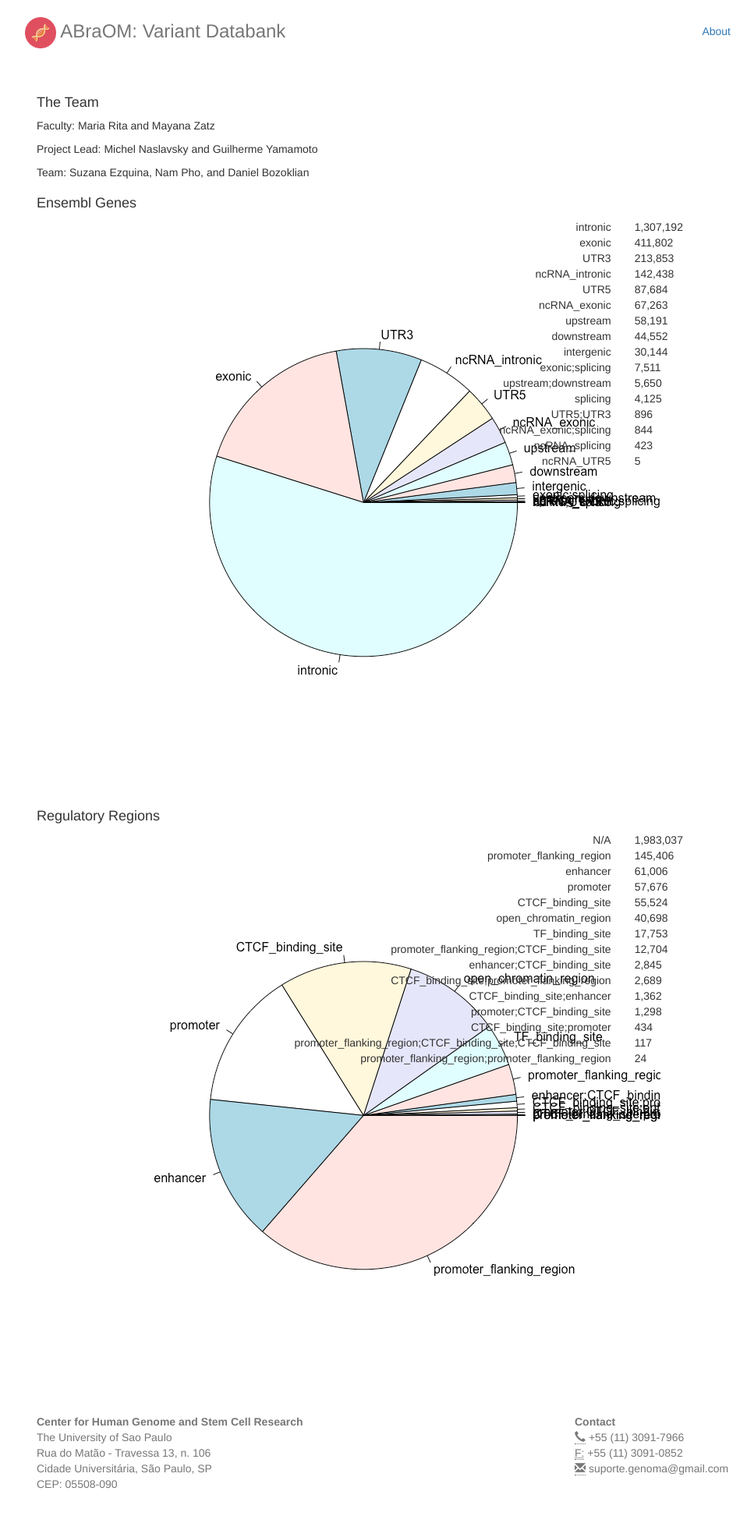
After one commit to sezquina/variant-webapp, a Flask app: page /about in a window 1280 px wide. The commit adds this page. Shown: the whole page at 78% size, without its empty margins (148-1115 px from the left). Run offline with Flask 2, Linux system fonts and the light colour scheme; parts of the project's set-up code (start-up, migrations or seed data) failed here and were passed over; some libraries are stand-ins or nearby versions.

Commit message:
add an about page

```diff
--- a/wsgi/static/css/jumbotron-narrow.css
+++ b/wsgi/static/css/jumbotron-narrow.css
@@ -15,7 +15,6 @@ body {
 /* Custom page header */
 .header {
   padding-bottom: 20px;
-  border-bottom: 1px solid #e5e5e5;
 }
 /* Make the masthead heading the same height as the navigation */
 .header h3 {
@@ -28,7 +27,6 @@ body {
 .footer {
   padding-top: 19px;
   color: #777;
-  border-top: 1px solid #e5e5e5;
 }
 
 /* Customize container */
--- a/wsgi/templates/_base.html
+++ b/wsgi/templates/_base.html
@@ -34,9 +34,9 @@
       <div class="header clearfix">
 	<nav>
 	  <ul class="nav nav-pills pull-right">
-	    <li role="presentation"><a href="#">Documentation</a></li>
-	    <li role="presentation"><a href="#">API</a></li>
-	    <li role="presentation"><a href="#">About</a></li>
+	    <!-- <li role="presentation"><a href="#">Documentation</a></li> -->
+	    <!-- <li role="presentation"><a href="#">API</a></li> -->
+	    <li role="presentation"><a href="/about">About</a></li>
 	  </ul>
 	</nav>
 	<h3 class="text-muted">
--- /dev/null
+++ b/wsgi/templates/about.html
@@ -0,0 +1,107 @@
+{% extends "_base.html" %}
+
+{% block content %}
+
+      <div class="col-lg-12 col-md-12 col-sm-12">
+	<h4>The Team</h4>
+
+	<p>Faculty: Maria Rita and Mayana Zatz</p>
+
+	<p>Project Lead: Michel Naslavsky and Guilherme Yamamoto</p>
+
+	<p>Team: Suzana Ezquina, Nam Pho, and Daniel Bozoklian</p>
+      </div>
+
+      <div class="col-lg-12 col-md-12 col-sm-12">
+        <h4>Ensembl Genes</h4>
+      </div>
+
+      <div class="col-lg-4 col-md-4 col-sm-4">
+	<img src="{{ url_for('static', filename='img/ensgenefunc.png') }}" />
+      </div>
+
+      <div class="col-lg-6 col-md-6 col-sm-6" style="text-align: right;">
+	<p>
+	  intronic <br />
+	  exonic <br />
+	  UTR3 <br />
+	  ncRNA_intronic <br />
+	  UTR5 <br />
+	  ncRNA_exonic <br />
+	  upstream <br />
+	  downstream <br />
+	  intergenic <br />
+	  exonic;splicing <br />
+	  upstream;downstream <br />
+	  splicing <br />
+	  UTR5;UTR3 <br />
+	  ncRNA_exonic;splicing <br />
+	  ncRNA_splicing <br />
+	  ncRNA_UTR5 <br />
+	</p>
+      </div>
+
+      <div class="col-lg-2 col-md-2 col-sm-2">
+	1,307,192 <br />
+	411,802 <br />
+	213,853 <br />
+	142,438 <br />
+	87,684 <br />
+	67,263 <br />
+	58,191 <br />
+	44,552 <br />
+	30,144 <br />
+	7,511 <br />
+	5,650 <br />
+	4,125 <br />
+	896 <br />
+	844 <br />
+	423 <br />
+	5 <br />
+      </div>
+
+      <div class="col-lg-12 col-md-12 col-sm-12">
+        <h4>Regulatory Regions</h4>
+      </div>
+
+      <div class="col-lg-4 col-md-4 col-sm-4">
+	<img src="{{ url_for('static', filename='img/regulatory.png') }}" />
+      </div>
+
+      <div class="col-lg-6 col-md-6 col-sm-6" style="text-align: right;">
+	N/A <br />
+	promoter_flanking_region <br />
+	enhancer <br />
+	promoter <br />
+	CTCF_binding_site <br />
+	open_chromatin_region <br />
+	TF_binding_site <br />
+	promoter_flanking_region;CTCF_binding_site <br />
+	enhancer;CTCF_binding_site <br />
+	CTCF_binding_site;promoter_flanking_region <br />
+	CTCF_binding_site;enhancer <br />
+	promoter;CTCF_binding_site <br />
+	CTCF_binding_site;promoter <br />
+	promoter_flanking_region;CTCF_binding_site;CTCF_binding_site <br />
+	promoter_flanking_region;promoter_flanking_region <br />
+      </div>
+
+      <div class="col-lg-2 col-md-2 col-sm-2">
+	1,983,037 <br />
+	145,406 <br />
+	61,006 <br />
+	57,676 <br />
+	55,524 <br />
+	40,698 <br />
+	17,753 <br />
+	12,704 <br />
+	2,845 <br />
+	2,689 <br />
+	1,362 <br />
+	1,298 <br />
+	434 <br />
+	117 <br />
+	24 <br />
+      </div>
+
+{% endblock %}
```
Also changed, not shown: wsgi/static/index.html (deleted, +0 -119 lines), wsgi/static/query.html (deleted, +0 -118 lines), wsgi/templates/ensembl.html (deleted, +0 -48 lines), wsgi/templates/grange.html (deleted, +0 -48 lines), wsgi/templates/index.html (+5 -13 lines), wsgi/static/img/ensgenefunc.png (added), wsgi/static/img/regulatory.png (added), 1 other file.
